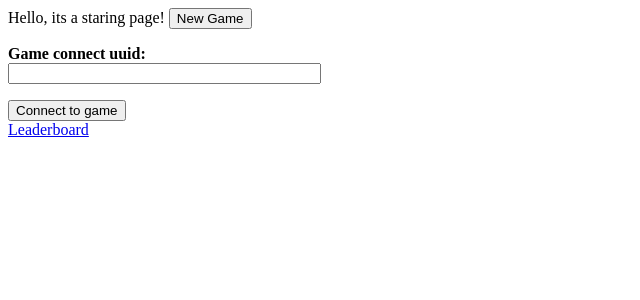
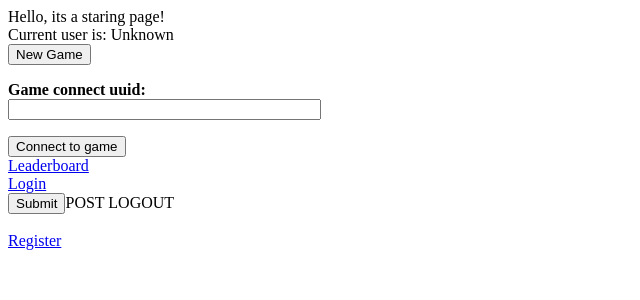
Before and after one commit to NurmukhametovAlexey/Crocodile, a Spring Boot app: page / in a window 1280 px wide. Shown: the top 300 px of the page, without its empty margins (0-640 px from the left). Run offline with Spring Boot 4, Linux system fonts and the light colour scheme; some of the project's set-up classes (security, data sources, template engines, error pages and the like) are left out, and stand-ins take their place; some libraries are stand-ins or nearby versions.

Commit message:
Added registration with @Valid and authentication allowing Principal

```diff
--- a/src/main/java/ru/nurmukhametovalexey/crocodile/controller/GameController.java
+++ b/src/main/java/ru/nurmukhametovalexey/crocodile/controller/GameController.java
@@ -35,7 +35,6 @@ public class GameController {
         } else {
             log.info("principal is: " + principal.toString());
         }
-
         Game game = gameDAO.getGameByUUID(gameUUID);
         if (game == null) {
             throw new GameNotFoundException("Game not found: " + gameUUID);
--- /dev/null
+++ b/src/main/java/ru/nurmukhametovalexey/crocodile/controller/HomeController.java
@@ -0,0 +1,94 @@
+package ru.nurmukhametovalexey.crocodile.controller;
+
+import lombok.extern.slf4j.Slf4j;
+import org.springframework.beans.factory.annotation.Autowired;
+import org.springframework.security.crypto.password.PasswordEncoder;
+import org.springframework.validation.BindingResult;
+import org.springframework.web.bind.annotation.*;
+import org.springframework.web.servlet.ModelAndView;
+import ru.nurmukhametovalexey.crocodile.dao.UserDAO;
+import ru.nurmukhametovalexey.crocodile.model.User;
+
+import javax.validation.Valid;
+import java.security.Principal;
+
+@Slf4j
+@RestController
+public class HomeController {
+    private UserDAO userDAO;
+    private PasswordEncoder passwordEncoder;
+
+    @Autowired
+    public HomeController(UserDAO userDAO, PasswordEncoder passwordEncoder) {
+        this.userDAO = userDAO;
+        this.passwordEncoder = passwordEncoder;
+    }
+
+    @GetMapping()
+    public ModelAndView homePage(Principal principal) {
+        ModelAndView modelAndView = new ModelAndView("index");
+        if (principal != null) {
+            modelAndView.addObject("currentUser",principal.getName());
+        } else {
+            modelAndView.addObject("currentUser","Unknown");
+        };
+        return modelAndView;
+    }
+
+    @RequestMapping("/login")
+    public ModelAndView login() {
+        ModelAndView modelAndView = new ModelAndView("login");
+        return  modelAndView;
+    }
+
+    @RequestMapping("/login-error")
+    public ModelAndView loginError() {
+        ModelAndView modelAndView = new ModelAndView("login");
+        modelAndView.addObject("loginError", true);
+        return modelAndView;
+    }
+
+    @GetMapping("/register")
+    public ModelAndView newPerson(@ModelAttribute("user") User user) {
+        if (user == null) {
+            log.info("register with user null");
+        } else {
+            log.info("register with user {}", user.toString());
+        }
+
+        ModelAndView modelAndView = new ModelAndView("/register");
+        return modelAndView;
+    }
+
+    @PostMapping("/register-submit")
+    public ModelAndView create(@ModelAttribute("user") @Valid User user,
+                         BindingResult bindingResult) {
+        if (user == null) {
+            log.info("register-submit with user null");
+        } else {
+            log.info("register-submit with user {} and BindingResult {}", user.toString(), bindingResult.toString());
+        }
+        if (bindingResult.hasErrors()) {
+            ModelAndView modelAndView = new ModelAndView("/register");
+            //modelAndView.addObject("user", user);
+            return modelAndView;
+        } else {
+            user.setPassword(passwordEncoder.encode(user.getPassword()));
+            user.setRole("User");
+            user.setScore(0);
+            user.setEnabled(true);
+            userDAO.save(user);
+            ModelAndView modelAndView = new ModelAndView("/login");
+            modelAndView.addObject("freshlyCreated", true);
+            return modelAndView;
+        }
+    }
+
+    @GetMapping("/leaderboard")
+    public ModelAndView getAllUsers() {
+        log.info("getAllUsers called");
+        ModelAndView modelAndView = new ModelAndView("leaderboard");
+        modelAndView.addObject("users", userDAO.getAll());
+        return modelAndView;
+    }
+}
--- a/src/main/java/ru/nurmukhametovalexey/crocodile/controller/TestController.java
+++ /dev/null
@@ -1,14 +0,0 @@
-package ru.nurmukhametovalexey.crocodile.controller;
-
-import org.springframework.stereotype.Controller;
-import org.springframework.web.bind.annotation.GetMapping;
-
-@Controller
-public class TestController {
-    @GetMapping()
-    public String testMain() {
-        return "index";
-    }
-
-
-}
--- a/src/main/java/ru/nurmukhametovalexey/crocodile/model/User.java
+++ b/src/main/java/ru/nurmukhametovalexey/crocodile/model/User.java
@@ -7,7 +7,6 @@ import lombok.Setter;
 
 import javax.validation.constraints.Email;
 import javax.validation.constraints.NotBlank;
-import javax.validation.constraints.PositiveOrZero;
 import javax.validation.constraints.Size;
 
 @Getter
@@ -32,7 +31,6 @@ public class User {
 
     private String role;
 
-    @PositiveOrZero
     private Integer score;
 
     private Boolean enabled;
--- a/src/main/resources/static/js/main.js
+++ b/src/main/resources/static/js/main.js
@@ -1,7 +1,9 @@
 const url = 'http://localhost:8080';
 
 $( document ).ready(function() {
-    //alert("Hello, wazzup?");
+    alert("Hello, wazzup? ");
+
+    alert(currentUser);
 
 
     $("#btn-game-start").click(function () {
--- a/src/main/resources/templates/index.html
+++ b/src/main/resources/templates/index.html
@@ -1,13 +1,18 @@
 <!DOCTYPE html>
-<html lang="en">
+<html lang="en" xmlns:th="https://www.thymeleaf.org">
 <head>
     <meta charset="UTF-8">
     <title>Main page</title>
+    <script>
+        let currentUser = "[[${currentUser}]]";
+        </script>
     <script src="/webjars/jquery/3.1.1/jquery.min.js"></script>
     <script type="text/javascript" src="/js/main.js"></script>
 </head>
 <body>
 Hello, its a staring page!
+
+<div th:text="'Current user is: ' +  ${currentUser}"/>
 
 <button id="btn-game-start" type="button" class="btn-default">New Game</button>
 
@@ -20,7 +25,15 @@ Hello, its a staring page!
 
 <br/>
 
-<a href="/user/leaderboard">Leaderboard</a>
+<a href="/leaderboard">Leaderboard</a>
+<br/>
+<a href="/login">Login</a>
+<br/>
+<form th:action="@{/logout}" method="post">
+    <input type="submit">POST LOGOUT</input>
+</form>
+<br/>
+<a href="/register">Register</a>
 
 <br/>
 
--- a/src/main/resources/templates/user/leaderboard.html
+++ b/src/main/resources/templates/leaderboard.html
@@ -12,5 +12,9 @@ LeaderBoard:
   <a th:text="${user.getLogin()}">user</a>
 </div>
 
+<form th:action="@{/logout}" method="post">
+  <input type="submit">POST LOGOUT</input>
+</form>
+
 </body>
 </html>
```
Also changed, not shown: pom.xml (+11 -1 lines), src/main/java/ru/nurmukhametovalexey/crocodile/config/SpringConfig.java (+7 -4 lines), src/main/java/ru/nurmukhametovalexey/crocodile/config/WebSecurityConfiguration.java (+28 -5 lines), src/main/java/ru/nurmukhametovalexey/crocodile/controller/UserController.java (+1 -13 lines), src/main/resources/templates/login.html (+10 -12 lines), src/main/resources/templates/register.html (added, +26 -0 lines), src/main/utility/login.html (added, +20 -0 lines).
